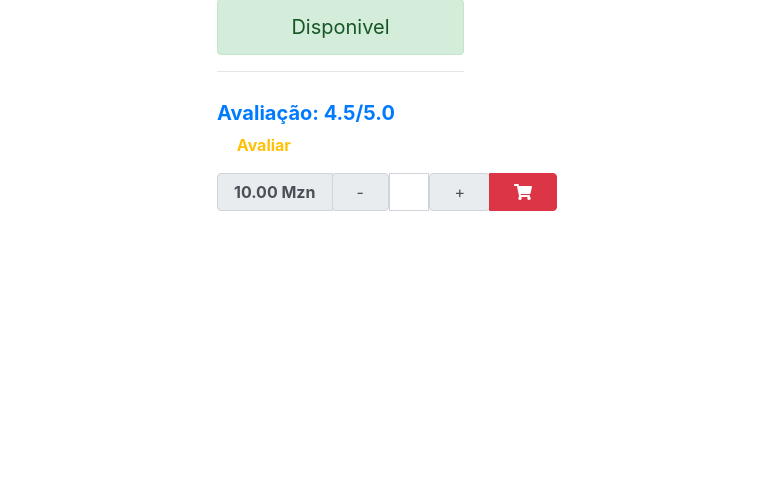
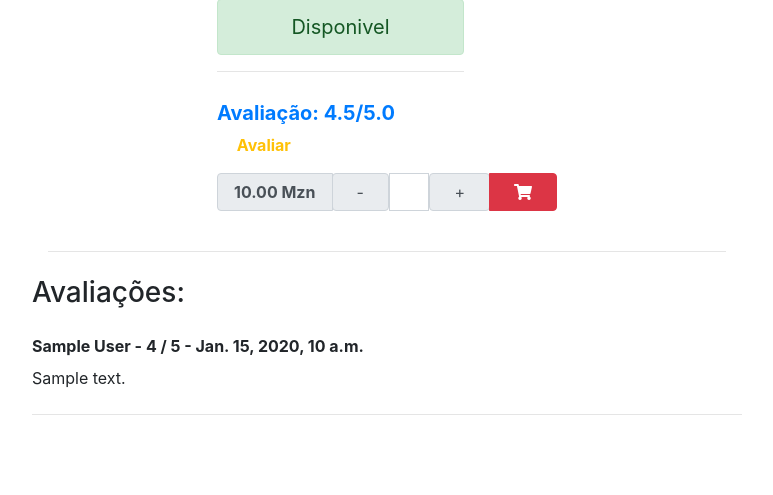
Before and after one commit to corteisjr/Izifood, a Django app: a page that uses listings/templates/product/detail.html in a window 1280 px wide. Shown: the part 453-948 px from the top of the page, without its empty margins (253-1026 px from the left). Before the commit the page ends 664 px from the top, so only its background shows below. Run offline with Django 3.2, Linux system fonts and the light colour scheme; tables that the repository leaves empty hold one stand-in row (values such as "Sample post"); grey boxes marked "Sample" are stand-in pictures; some libraries are stand-ins or nearby versions.

Commit message:
feat: show reviews

```diff
--- a/listings/admin.py
+++ b/listings/admin.py
@@ -1,5 +1,5 @@
 from django.contrib import admin
-from .models import Category, Product
+from .models import Category, Product, Review
 
 # Register your models here.
 @admin.register(Category)
@@ -8,9 +8,13 @@ class CategoryAdmin(admin.ModelAdmin):
     prepopulated_fields = {'slug': ('name',)}
 
 
+class OrderReviewInline(admin.TabularInline):
+    model = Review
+
 @admin.register(Product)
 class ProductAdmin(admin.ModelAdmin):
     list_display = ['name', 'slug', 'shu', 'price', 'available']
     list_filter = ['available']
     list_editable = ['price', 'available']
     prepopulated_fields = {'slug': ('name',)}
+    inlines = [OrderReviewInline]
--- /dev/null
+++ b/listings/forms.py
@@ -0,0 +1,27 @@
+from django import forms
+from .models import Review
+
+REVIEW_CHOICES = [
+    ('1', '1'),
+    ('2', '2'),
+    ('3', '3'),
+    ('4', '4'),
+    ('5', '5')
+    ]
+
+
+class ReviewForm(forms.ModelForm):
+
+    class Meta:
+        model = Review
+        fields = ['text', 'rating']
+
+        widgets = {
+            'text': forms.Textarea(
+                attrs={
+                    'class': 'form-control shadow px-2',
+                    'rows': 6
+                }
+            ),
+            'rating': forms.RadioSelect
+        }
--- a/listings/models.py
+++ b/listings/models.py
@@ -1,3 +1,4 @@
+from django.core.validators import MinValueValidator, MaxValueValidator
 from django.urls import reverse
 from django.db import models
 
@@ -41,3 +42,21 @@ class Product(models.Model):
             'product_detail',
             args=[self.category.slug, self.slug]
         )
+
+class Review(models.Model):
+    product = models.ForeignKey(
+        Product,
+        related_name='reviews',
+        on_delete=models.CASCADE
+    )
+    author = models.CharField(max_length=50)
+    rating = models.IntegerField(
+        validators=[MinValueValidator(1), MaxValueValidator(5)]
+    )
+    text = models.TextField(blank=True)
+    created = models.DateTimeField(
+        auto_now_add=True
+    )
+
+    class Meta:
+        ordering = ('-created',)
--- a/listings/templates/product/detail.html
+++ b/listings/templates/product/detail.html
@@ -76,6 +76,24 @@
         </div>
     </div>
 </div>
+<hr class="col-7 mx-auto">
+<div class="card shadow-custom border-0 col-lg-8 mx-auto mb-3">
+    <h3 class="py-2 text-gray">
+        Avaliações:
+    </h3>
+
+    {% for review in product.reviews.all %}
+    <span class="font-weight-bold py-2 text-gray">
+        {{review.author}} - {{ review.rating}} / 5 - {{review.created}}
+    </span>
+    <span class="text-justify pb-2">
+        {{review.text}}
+    </span>
+    <hr>
+    {% empty %}
+    <span class="pb-2">Sem Avaliações</span>
+    {% endfor %}
+</div>
 <!-- Modal -->
 <div class="modal" id="myModal">
     <div class="modal-dialog">
@@ -84,46 +102,45 @@
                 <h5 class="modal-title">Escreva Sua Avaliação</h5>
                 <button class="close" data-dismiss="modla">x</button>
             </div>
-            <form>
+            <form method="post">
+                {% csrf_token %}
                 <div class="modal-body">
                     <div class="bg-grey">
                         <div class="text-center pt-2">
                             Avaliação:
                             <div class="d-inline text-center" id="full-stars">
                                 <div class="rating-group">
-                                    <label for="id_rating_0" class="rating__label">
-                                        <i class="rating__icon rating_icon--star fa fa-star"></i>
+                                    <label class="rating__label" for="id_rating_0">
+                                        <i class="rating__icon rating__icon--star fa fa-star"></i>
                                     </label>
-                                    <input type="radio" class="rating__input" name="rating" id="id_rating_0" value="1"
+                                    <input class="rating__input" name="rating" id="id_rating_0" value="1" type="radio"
                                         required>
-                                    <label for="id_rating_1" class="rating__label">
-                                        <i class="rating__icon rating_icon--star fa fa-star"></i>
+                                    <label class="rating__label" for="id_rating_1">
+                                        <i class="rating__icon rating__icon--star fa fa-star"></i>
                                     </label>
-                                    <input type="radio" class="rating__input" name="rating" id="id_rating_2" value="2"
+                                    <input class="rating__input" name="rating" id="id_rating_1" value="2" type="radio"
                                         required>
-                                    <label for="id_rating_2" class="rating__label">
-                                        <i class="rating__icon rating_icon--star fa fa-star"></i>
+                                    <label class="rating__label" for="id_rating_2">
+                                        <i class="rating__icon rating__icon--star fa fa-star"></i>
                                     </label>
-                                    <input type="radio" class="rating__input" name="rating" id="id_rating_2" value="3"
+                                    <input class="rating__input" name="rating" id="id_rating_2" value="3" type="radio"
                                         required>
-
-                                    <label for="id_rating_3" class="rating__label">
-                                        <i class="rating__icon rating_icon--star fa fa-star"></i>
+                                    <label class="rating__label" for="id_rating_3">
+                                        <i class="rating__icon rating__icon--star fa fa-star"></i>
                                     </label>
-                                    <input type="radio" class="rating__input" name="rating" id="id_rating_3" value="4"
+                                    <input class="rating__input" name="rating" id="id_rating_3" value="4" type="radio"
                                         required>
-
-                                    <label for="id_rating_4" class="rating__label">
-                                        <i class="rating__icon rating_icon--star fa fa-star"></i>
+                                    <label class="rating__label" for="id_rating_4">
+                                        <i class="rating__icon rating__icon--star fa fa-star"></i>
                                     </label>
-                                    <input type="radio" class="rating__input" name="rating" id="id_rating_4" value="5"
+                                    <input class="rating__input" name="rating" id="id_rating_4" value="5" type="radio"
                                         checked required>
                                 </div>
                             </div>
                         </div>
                         <hr class="m-0">
                         <div class="input-field text-center p-2">
-                            <textarea cols="40" rows="6" class="form-control shadow px-2"></textarea>
+                            {{review_form.text}}
                         </div>
                     </div>
                 </div>
--- a/listings/views.py
+++ b/listings/views.py
@@ -1,5 +1,7 @@
-from django.shortcuts import render, get_object_or_404
-from .models import Category, Product
+from django.shortcuts import redirect, render, get_object_or_404
+
+from listings.forms import ReviewForm
+from .models import Category, Product, Review
 
 
 def product_list(request, category_slug=None):
@@ -25,10 +27,29 @@ def product_list(request, category_slug=None):
 def product_detail(request, category_slug, product_slug):
     category = get_object_or_404(Category, slug=category_slug)
     product = get_object_or_404(Product, category_id=category.id, slug=product_slug)
-    return render(
-        request,
-        'product/detail.html',
-        {
-            'product': product
-        }
-    )
+
+    if request.method == 'POST':
+        review_form = ReviewForm(request.POST)
+        if review_form.is_valid():
+            cf = review_form.cleaned_data
+            author_name = "Anonymous"
+            Review.objects.create(
+                product=product,
+                author=author_name,
+                rating=cf['rating'],
+                text=cf['text']
+            )
+        return redirect(
+            'listings:product_detail',
+            category_slug=category_slug, product_slug=product_slug
+        )
+    else:
+        review_form = ReviewForm()
+        return render(
+            request,
+            'product/detail.html',
+            {
+                'product': product,
+                'review_form' : review_form
+            }
+        )
```
Also changed, not shown: listings/migrations/0002_auto_20241216_1549.py (added).
